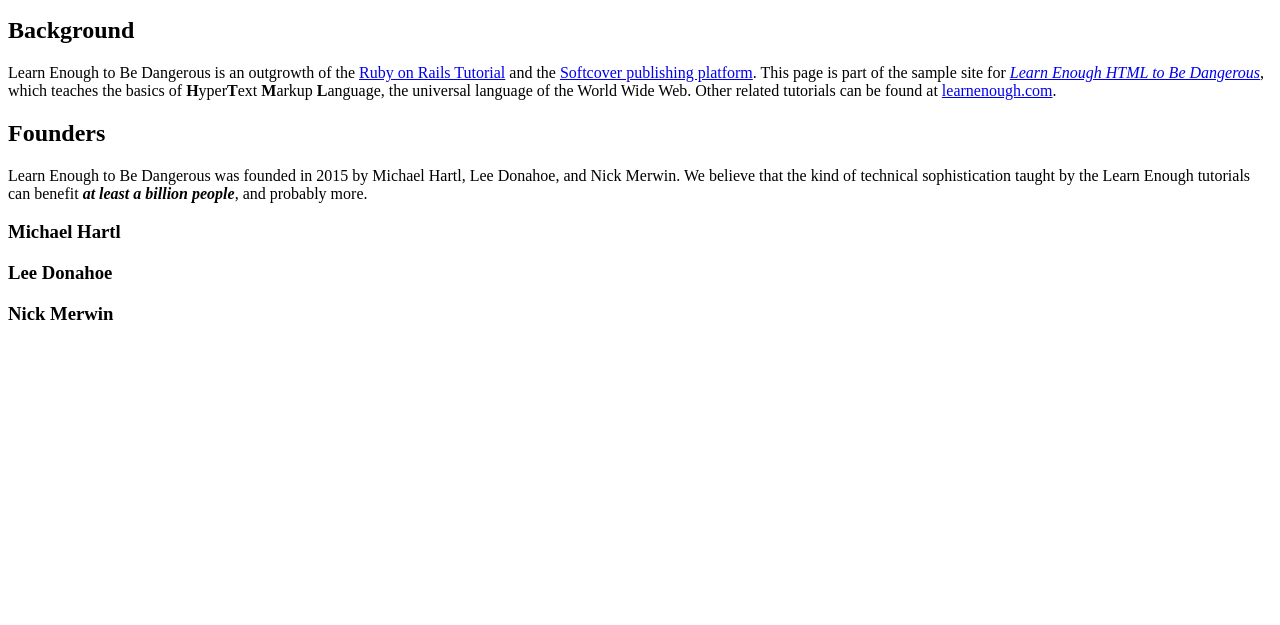
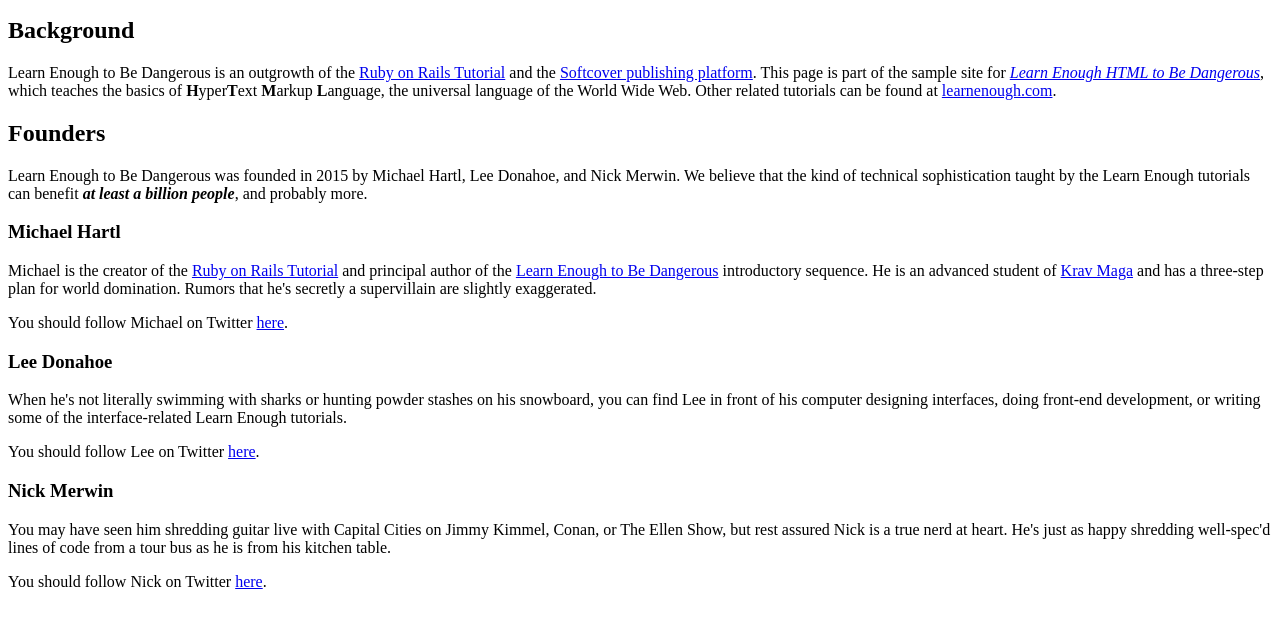
Before and after one commit to zizao/sample_website, a plain HTML site: page index.html in a window 1280 px wide. Shown: the part 137-762 px from the top of the page. Drawn offline with Linux system fonts and the light colour scheme.

Commit message:
Exercise

```diff
--- a/index.html
+++ b/index.html
@@ -41,10 +41,43 @@
   </p>
 
   <h3>Michael Hartl</h3>
+  <p>
+    Michael is the creator of the <a href="http://railstutorial.org/">
+    Ruby on Rails Tutorial</a> and principal author of the
+    <a href="http://learnenough.com/">Learn Enough to Be Dangerous</a>
+    introductory sequence. He is an advanced student of
+    <a href="http://kravmaga.com/">Krav Maga</a> and has a three-step
+    plan for world domination. Rumors that he's secretly a supervillain
+    are slightly exaggerated.
+  </p>
+  <p>
+    You should follow Michael on Twitter
+    <a target="_blanc" href="http://twitter.com/mhartl">here</a>.
+  </p>
 
   <h3>Lee Donahoe</h3>
+  <p>
+    When he's not literally swimming with sharks or hunting powder stashes
+    on his snowboard, you can find Lee in front of his computer designing
+    interfaces, doing front-end development, or writing some of the
+    interface-related Learn Enough tutorials.
+  </p>
+  <p>
+    You should follow Lee on Twitter
+    <a target="_blanc" href="https://twitter.com/leedonahoe">here</a>.
+  </p>
 
   <h3>Nick Merwin</h3>
+  <p>
+    You may have seen him shredding guitar live with Capital Cities on Jimmy
+    Kimmel, Conan, or The Ellen Show, but rest assured Nick is a true nerd
+    at heart. He's just as happy shredding well-spec'd lines of code from a
+    tour bus as he is from his kitchen table.
+  </p>
+  <p>
+    You should follow Nick on Twitter
+    <a target="_blanc" href="https://twitter.com/nickmerwin">here</a>.
+  </p>
 
 </body>
 </html>
```
